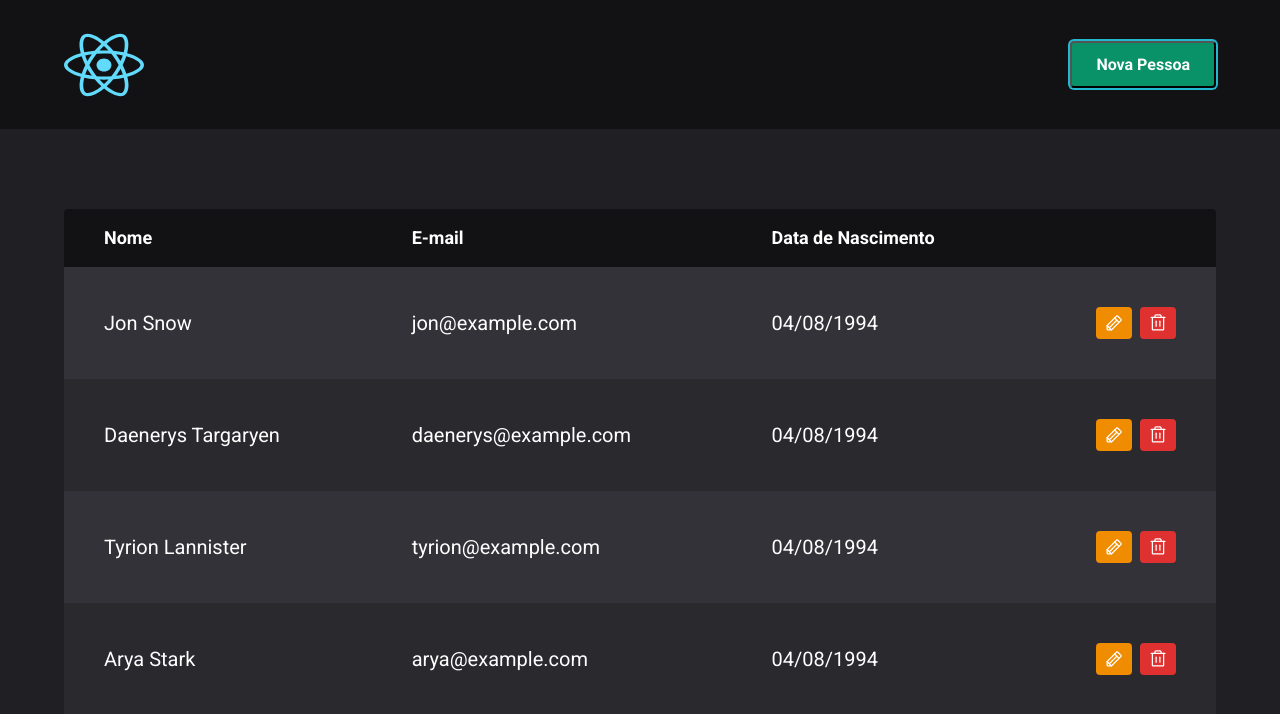
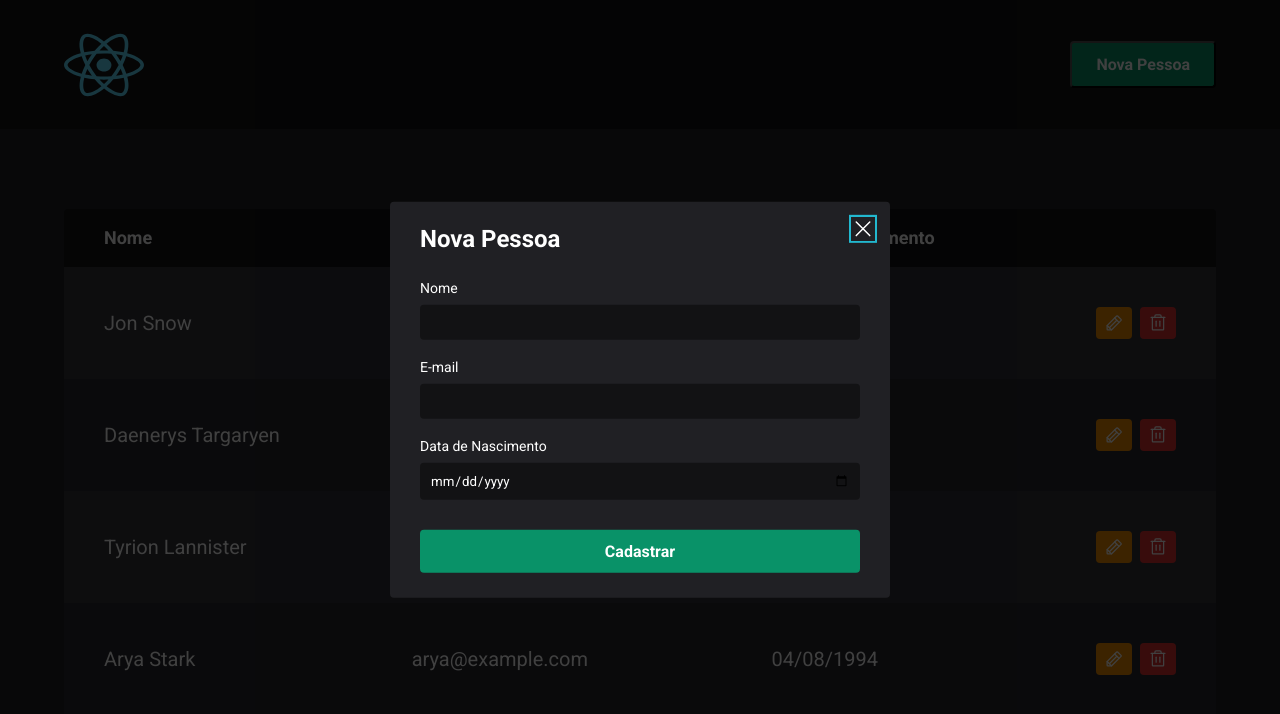
Before and after one commit to GabrielDoddy94/react-people-crud, a React (Vite) app: page / in a window 1280 px wide. Both pictures are taken after a click on the button "Nova Pessoa". Shown: the top 714 px of the page. Built offline with nearby package versions, Linux system fonts and the light colour scheme.

Commit message:
visual structure: people modal form component

```diff
--- a/package.json
+++ b/package.json
@@ -9,6 +9,7 @@
     "preview": "vite preview"
   },
   "dependencies": {
+    "@radix-ui/react-dialog": "^1.0.2",
     "phosphor-react": "^1.4.1",
     "react": "^18.2.0",
     "react-dom": "^18.2.0"
--- a/src/components/Header.tsx
+++ b/src/components/Header.tsx
@@ -1,5 +1,6 @@
 import styles from "./Header.module.scss";
 import { Logo } from "./Logo";
+import { Modal } from "./Modal";
 
 export function Header() {
   return (
@@ -7,7 +8,9 @@ export function Header() {
       <div className={styles.container}>
         <Logo />
 
-        <button className={styles.button}>Nova Pessoa</button>
+        <Modal>
+          <button className={styles.button}>Nova Pessoa</button>
+        </Modal>
       </div>
     </header>
   );
--- /dev/null
+++ b/src/components/Modal.tsx
@@ -0,0 +1,18 @@
+import { ReactNode } from "react";
+import * as Dialog from "@radix-ui/react-dialog";
+
+import { PeopleForm } from "./PeopleForm";
+
+interface ModalProps {
+  children: ReactNode;
+}
+
+export function Modal({ children }: ModalProps) {
+  return (
+    <Dialog.Root>
+      <Dialog.Trigger asChild>{children}</Dialog.Trigger>
+
+      <PeopleForm />
+    </Dialog.Root>
+  );
+}
--- /dev/null
+++ b/src/components/PeopleForm.module.scss
@@ -0,0 +1,81 @@
+.overlay {
+  position: fixed;
+  width: 100vw;
+  height: 100vh;
+  inset: 0;
+  background: rgba(0, 0, 0, 0.75);
+}
+
+.content {
+  min-width: 50rem;
+  border-radius: 0.4rem;
+  padding: 2.5rem 3rem;
+  background-color: var(--gray-800);
+
+  position: fixed;
+  top: 50%;
+  left: 50%;
+  transform: translate(-50%, -50%);
+
+  form {
+    margin-top: 3rem;
+    display: flex;
+    flex-direction: column;
+    gap: 1rem;
+
+    label {
+      font-size: 1.4rem;
+    }
+
+    input {
+      background-color: var(--gray-900);
+      color: var(--gray-300);
+      padding: 1rem;
+      border: 0;
+      border-radius: 4px;
+
+      &:not(:last-of-type) {
+        margin-bottom: 1rem;
+      }
+    }
+
+    button[type="submit"] {
+      margin-top: 2rem;
+
+      border: 0;
+      font-size: 1.6rem;
+      font-weight: 900;
+      color: var(--white);
+      background-color: var(--teal-800);
+      padding: 1.2rem 0;
+      border-radius: 0.4rem;
+      cursor: pointer;
+      transition: background-color 0.3s;
+
+      &:disabled {
+        opacity: 0.6;
+        cursor: not-allowed;
+      }
+
+      &:not(:disabled):hover {
+        background-color: var(--teal-900);
+      }
+    }
+  }
+
+  .title {
+    font-size: 2.4rem;
+    font-weight: 700;
+  }
+
+  .button__close {
+    position: absolute;
+    background: transparent;
+    color: var(--gray-500);
+    border: 0;
+    top: 1.5rem;
+    right: 1.5rem;
+    line-height: 0;
+    cursor: pointer;
+  }
+}
--- /dev/null
+++ b/src/components/PeopleForm.tsx
@@ -0,0 +1,38 @@
+import * as Dialog from "@radix-ui/react-dialog";
+import { X } from "phosphor-react";
+
+import styles from "./PeopleForm.module.scss";
+
+interface PeopleFormProps {
+  isEditing?: boolean;
+}
+
+export function PeopleForm({ isEditing }: PeopleFormProps) {
+  return (
+    <Dialog.Portal>
+      <Dialog.Overlay className={styles.overlay} />
+
+      <Dialog.Content className={styles.content}>
+        <Dialog.Title className={styles.title}>
+          {isEditing ? "Editar Pessoa" : "Nova Pessoa"}
+        </Dialog.Title>
+
+        <Dialog.Close className={styles.button__close}>
+          <X size={24} />
+        </Dialog.Close>
+
+        <form>
+          <label htmlFor="name">Nome</label>
+          <input type="text" id="name" required />
+
+          <label htmlFor="email">E-mail</label>
+          <input type="email" id="email" required />
+
+          <label htmlFor="birthdate">Data de Nascimento</label>
+          <input type="date" id="birthdate" required />
+          <button type="submit">Cadastrar</button>
+        </form>
+      </Dialog.Content>
+    </Dialog.Portal>
+  );
+}
--- a/src/components/PeopleItem.tsx
+++ b/src/components/PeopleItem.tsx
@@ -1,4 +1,6 @@
 import { Pencil, Trash } from "phosphor-react";
+
+import { Modal } from "./Modal";
 
 import styles from "./PeopleItem.module.scss";
 
@@ -16,9 +18,11 @@ export function PeopleItem({ name, email, birthdate }: PersonItemProps) {
       <td>{birthdate}</td>
       <td>
         <div className={styles.button__box}>
-          <button className={styles.button__edit}>
-            <Pencil size={20} />
-          </button>
+          <Modal>
+            <button className={styles.button__edit}>
+              <Pencil size={20} />
+            </button>
+          </Modal>
           <button className={styles.button__delete}>
             <Trash size={20} />
           </button>
```
Also changed, not shown: 1 other file (tests, documents, lock files or other folders).
